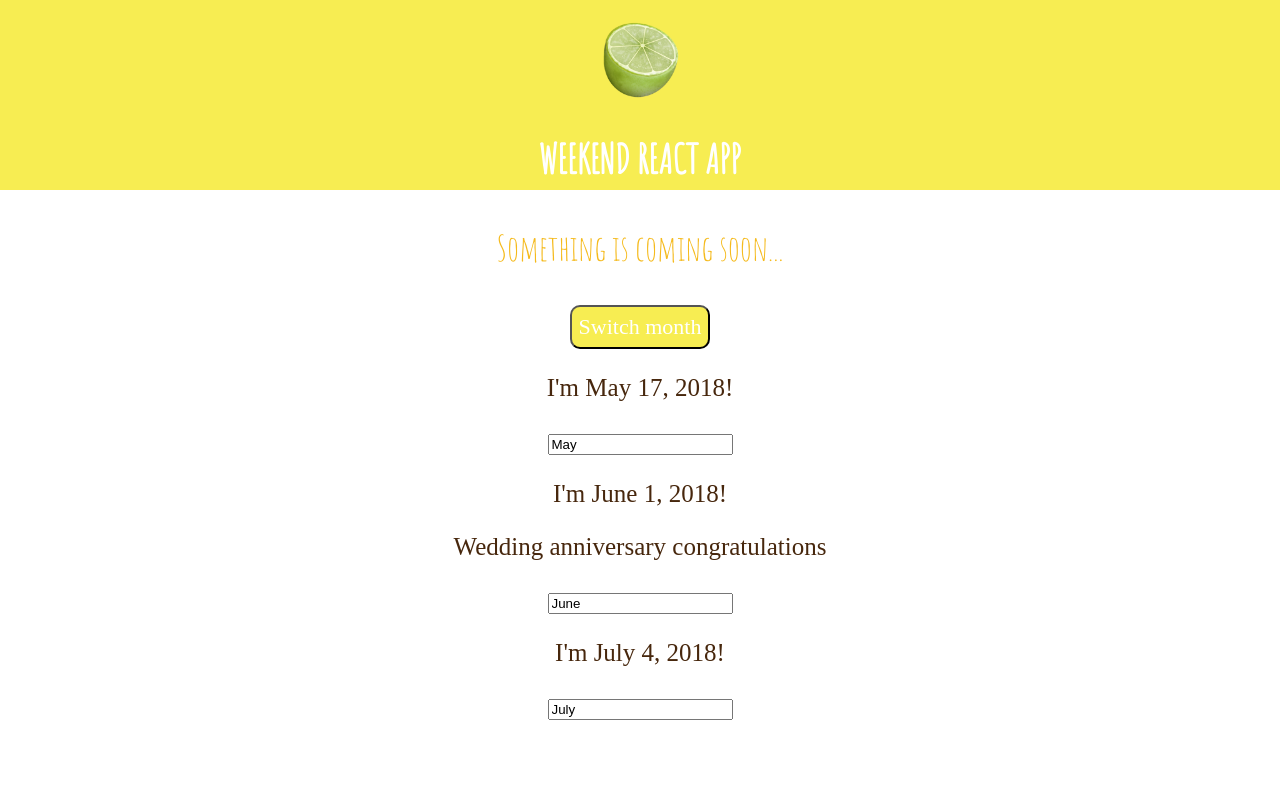
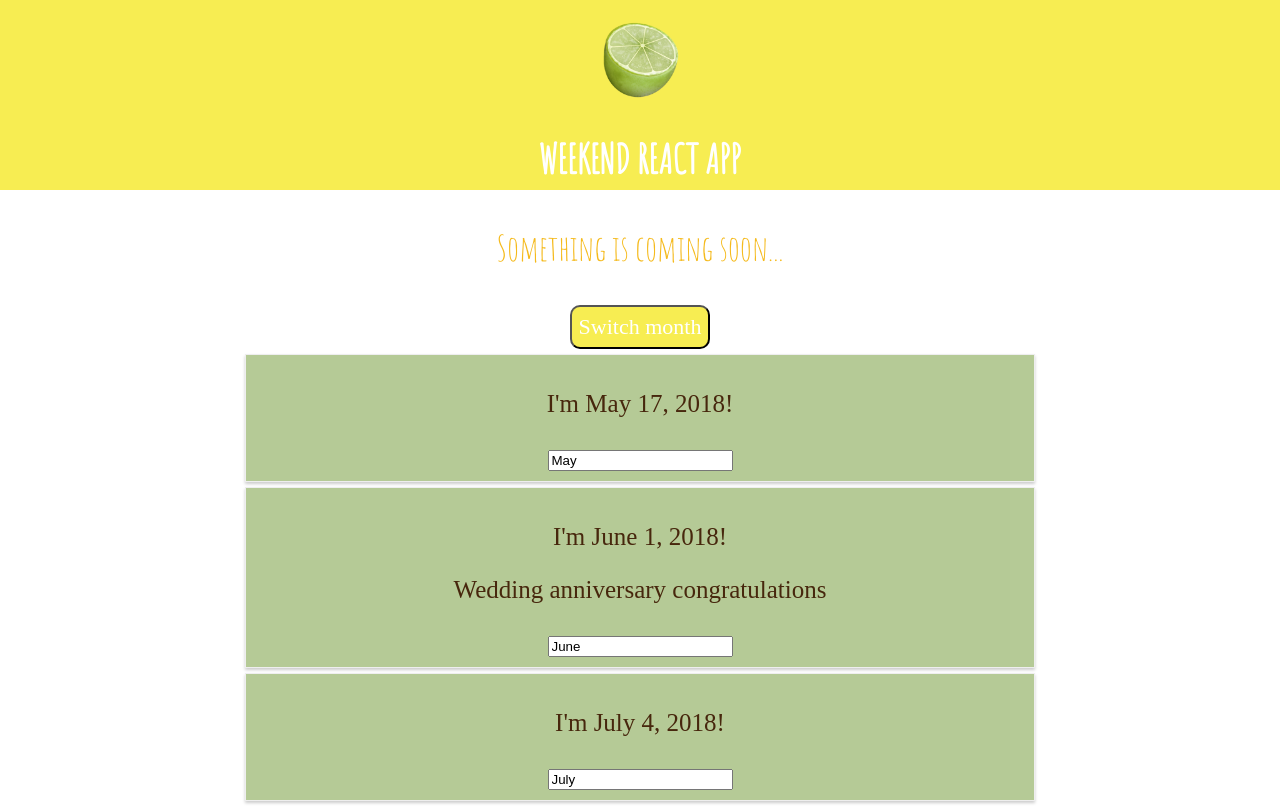
Before and after one commit to Loratadin/react-weekend-app, a React (Create React App) app: page / in a window 1280 px wide. Built offline with nearby package versions, Linux system fonts and the light colour scheme; a web font is replaced by a local one.

Commit message:
Import Day.css file

```diff
--- a/src/Day/Day.css
+++ b/src/Day/Day.css
@@ -1,8 +1,9 @@
 .Day {
   width: 60%;
-  margin: auto;
-  border: 1 px solid #eee;
+  margin: 5px auto;
+  border: 1px solid #eee;
   box-shadow: 0 2px 3px #ccc;
-  padding: 16px;
+  padding: 10px;
   text-align: center;
+  background-color: #b5ca96;
 }
--- a/src/Day/Day.js
+++ b/src/Day/Day.js
@@ -1,4 +1,5 @@
 import React from 'react';
+import './Day.css';
 
 const day = (props) => {
 return (
```
